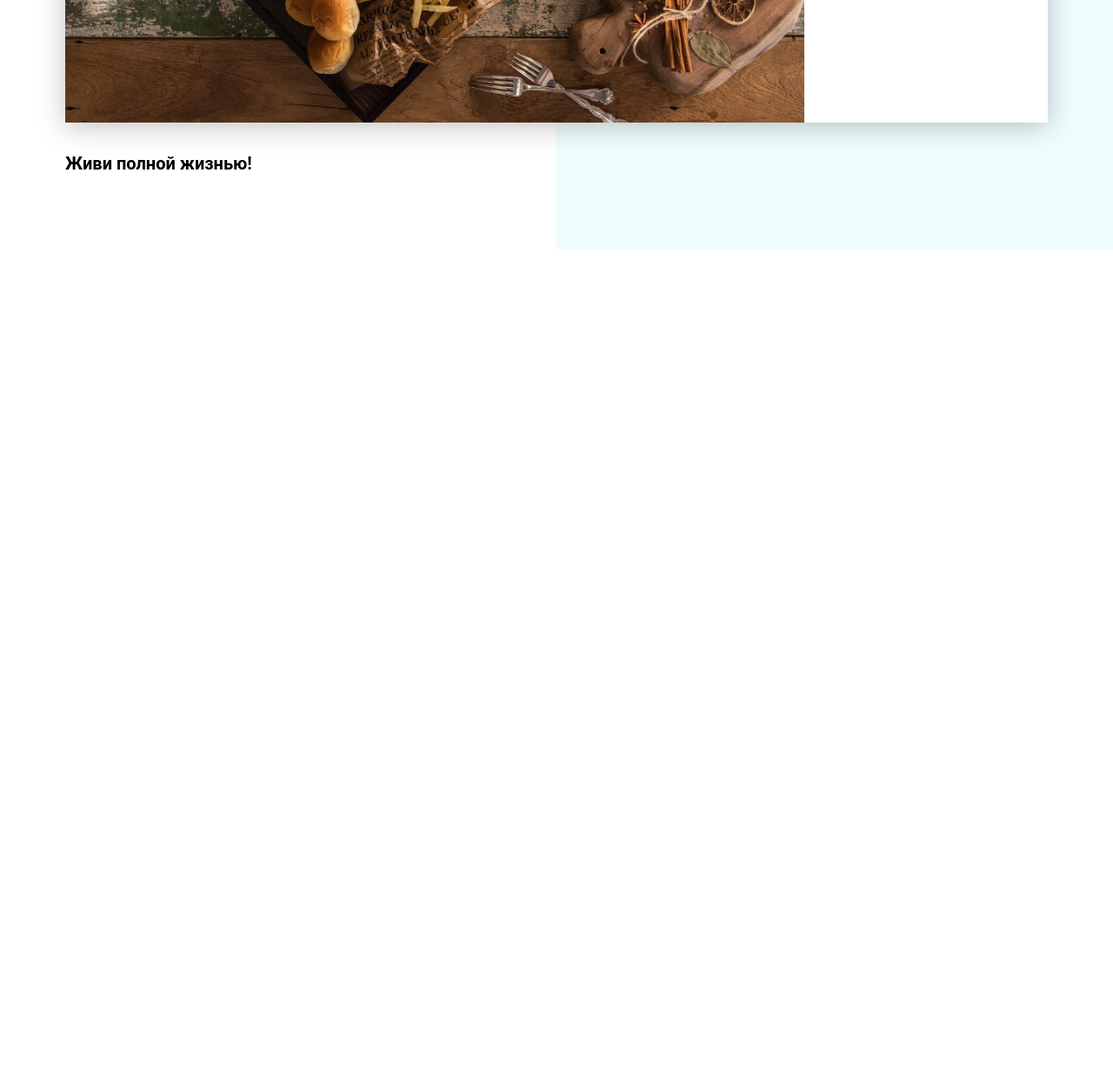
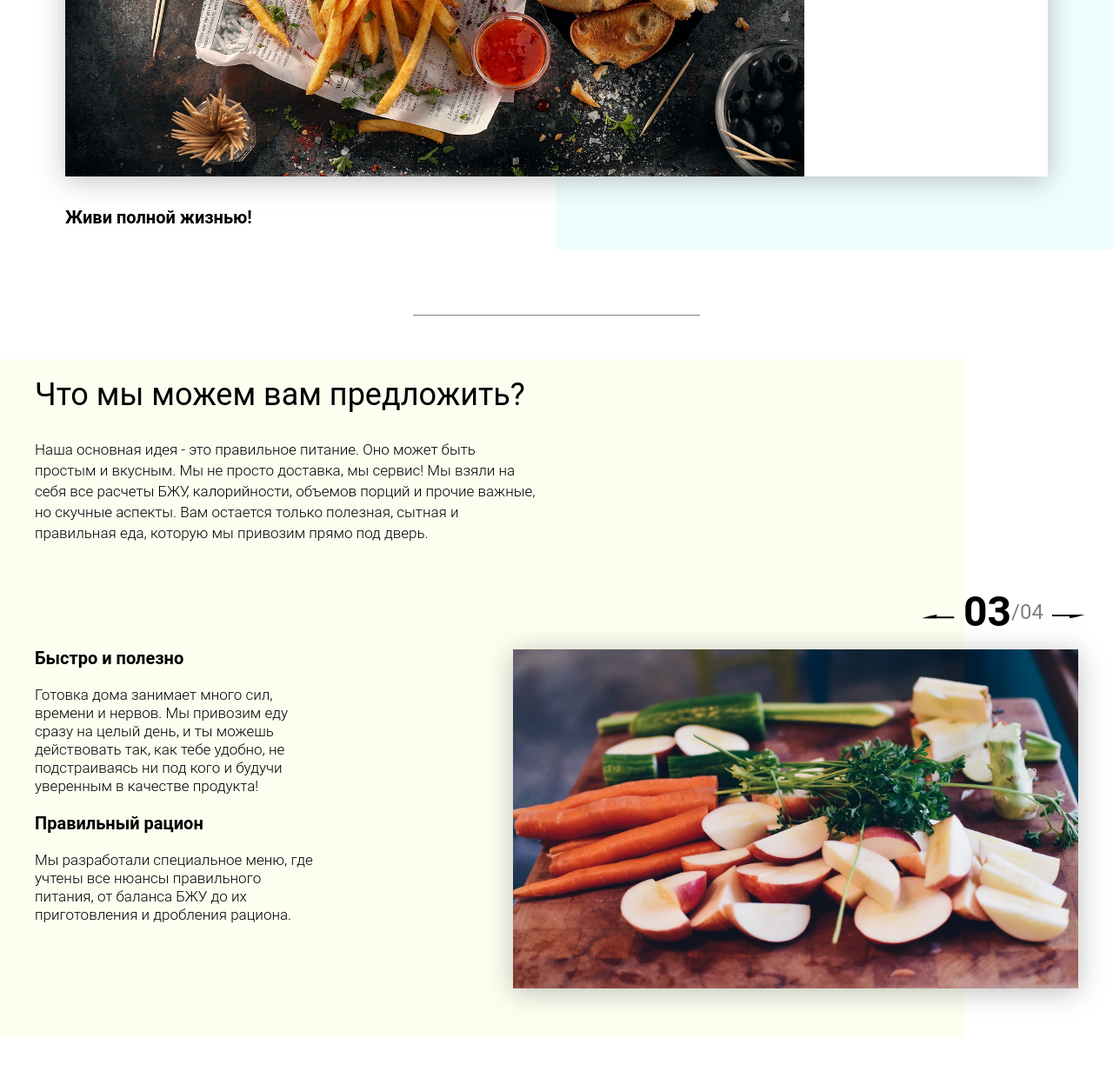
Before and after one commit to CEED87/my_project, a plain HTML site: page index.html in a window 1280 px wide. Shown: the part 608-1840 px from the top of the page at 87% size. Before the commit the page ends 908 px from the top, so only its background shows below. Drawn offline with Linux system fonts and the light colour scheme.

Commit message:
add cntent and foto

```diff
--- a/css/style.css
+++ b/css/style.css
@@ -212,3 +212,142 @@ a {
 .tabheader__item:hover {
     font-size: 26px;
 }
+
+.tabheader__item_active {
+    color: #000;
+    font-size: 22px;
+    font-weight: 700
+}
+
+.imges__slid {
+    display: none;
+}
+
+.divider {
+    width: 330px;
+    height: 1px;
+    margin: 0 auto;
+    background-color: rgba(0, 0, 0, .5)
+}
+
+.title {
+    font-size: 36px;
+    font-weight: 400
+}
+
+.offer {
+    padding: 70px 0 100px 0;
+    position: relative
+}
+
+.offer .container {
+    display: flex;
+    justify-content: space-between
+}
+
+.offer {
+    padding: 70px 0 100px 0;
+    position: relative
+}
+
+.offer .container {
+    display: flex;
+    justify-content: space-between
+}
+
+.offer .bgc_y {
+    position: absolute;
+    width: 1109px;
+    height: 780px;
+    background: rgba(243, 255, 222, .45);
+    z-index: -1;
+    top: 50px
+}
+
+.offer__text {
+    width: 580px
+}
+
+.offer__descr {
+    font-size: 17px;
+    margin-top: 30px;
+    font-weight: 300;
+    line-height: 24px
+}
+
+.offer__action {
+    display: flex;
+    align-items: center;
+    justify-content: flex-end
+}
+
+.offer__advantages {
+    width: 330px;
+    margin-top: 50px
+}
+
+.offer__advantages h2 {
+    font-weight: 700;
+    font-size: 20px;
+    margin-top: 20px
+}
+
+.offer__advantages h2:first-child {
+    margin-top: 70px
+}
+
+.offer__advantages-text {
+    margin-top: 20px;
+    font-size: 17px;
+    font-weight: 300;
+    line-height: 21px
+}
+
+.offer__slider {
+    width: 650px;
+    margin-top: 50px;
+    display: flex;
+    flex-direction: column;
+    align-items: flex-end
+}
+
+.offer__slider-counter {
+    display: flex;
+    width: 180px;
+    align-items: center;
+    font-size: 24px;
+    color: rgba(0, 0, 0, .5)
+}
+
+.offer__slider-wrapper {
+    width: 100%;
+    margin-top: 15px;
+    box-shadow: 0 4px 30px rgba(0, 0, 0, .25)
+}
+
+.offer__slider-prev {
+    margin-right: 10px;
+    cursor: pointer
+}
+
+.offer__slider-next {
+    margin-left: 10px;
+    cursor: pointer
+}
+
+.offer__slider #current {
+    font-size: 48px;
+    font-weight: 700;
+    color: #000
+}
+
+.offer__slide {
+    width: 100%;
+    height: 390px
+}
+
+.offer__slide img {
+    width: 100%;
+    height: 100%;
+    object-fit: cover
+}
--- a/index.html
+++ b/index.html
@@ -27,7 +27,13 @@
         <div class="container">
             <div class="tabcontainer">
                 <div class="tabcontent">
-                    <img src="img/tabs/elite.jpg" alt="elite">
+                    <img src="img/tabs/prot.jpg" alt="elite">
+                </div>
+                <div class="imges__slid">
+                    <img src="img/tabs/fitnes.jpg" alt="elite">
+                    <img src="img/tabs/premium.jpg" alt="elite">
+                    <img src="img/tabs/post.jpg" alt="elite">
+                    <img src="img/tabs/prot.jpg" alt="elite">
                 </div>
                 <div class="tabheader">
                     <h3>Выберите стиль питания</h3>
@@ -42,7 +48,55 @@
             <div class="preview__life">Живи полной жизнью!</div>
         </div>
     </div>
+    <div class="divider"></div>
 
+    <div class="offer">
+        <div class="bgc_y"></div>
+        <div class="container">
+            <div class="offer__text">
+                <h2 class="title">Что мы можем вам предложить?</h2>
+                <div class="offer__descr">
+                    Наша основная идея - это правильное питание. Оно может быть простым и вкусным. Мы не просто доставка, мы сервис! Мы взяли на себя все расчеты БЖУ, калорийности, объемов порций и прочие важные, но скучные аспекты. Вам остается только полезная, сытная и правильная еда, которую мы привозим прямо под дверь.
+                </div>
+            </div>
+            <!-- <div class="offer__action">
+                <button data-modal class="btn btn_dark">Связаться с нами</button>
+            </div> -->
+        </div>
+        <div class="container">
+            <div class="offer__advantages">
+                <h2>Быстро и полезно</h2>
+                <div class="offer__advantages-text">
+                    Готовка дома занимает много сил, времени и нервов. Мы привозим еду сразу на целый день, и ты можешь действовать так, как тебе удобно, не подстраиваясь ни под кого и будучи уверенным в качестве продукта!
+                </div>
+                <h2>Правильный рацион</h2>
+                <div class="offer__advantages-text">
+                    Мы разработали специальное меню, где учтены все нюансы правильного питания, от баланса БЖУ до их приготовления и дробления рациона.
+                </div>
+            </div>
+            <div class="offer__slider">
+                <div class="offer__slider-counter">
+                    <div class="offer__slider-prev">
+                        <img src="icons/left.svg" alt="prev">
+                    </div>
+                    <span id="current">03</span>
+                    /
+                    <span id="total">04</span>
+                    <div class="offer__slider-next">
+                        <img src="icons/right.svg" alt="next">
+                    </div>
+                </div>
+                <div class="offer__slider-wrapper">
+                    <div class="offer__slide">
+                        <img src="img/slider/food-12.jpg" alt="pepper">
+                    </div>
+                    <div class="imges__slid">
+                        <img src="img/slider/pepper.jpg"
+                        <img src="img/slider/food-12.jpg"
+                        <img src="img/slider/olive-oil.jpg"
+                        <img src="img/slider/paprika.jpg"
+                    </div>
+                </div>
 
     <script src="js/script.js"></script>
 </body>
```
Also changed, not shown: img/Wolf-Breakfast-1024x683.jpg (deleted), img/tabs/elite.jpg (deleted), img/tabs/fitnes.jpg (renamed from img/1581411135_22.jpg), img/tabs/hamburger.jpg (deleted), img/tabs/post.jpg, img/tabs/premium.jpg (renamed from img/1581411122_8.jpg), img/tabs/prot.jpg (renamed from img/frites-snacks-sfeer.jpg), img/tabs/vegy.jpg (deleted).
